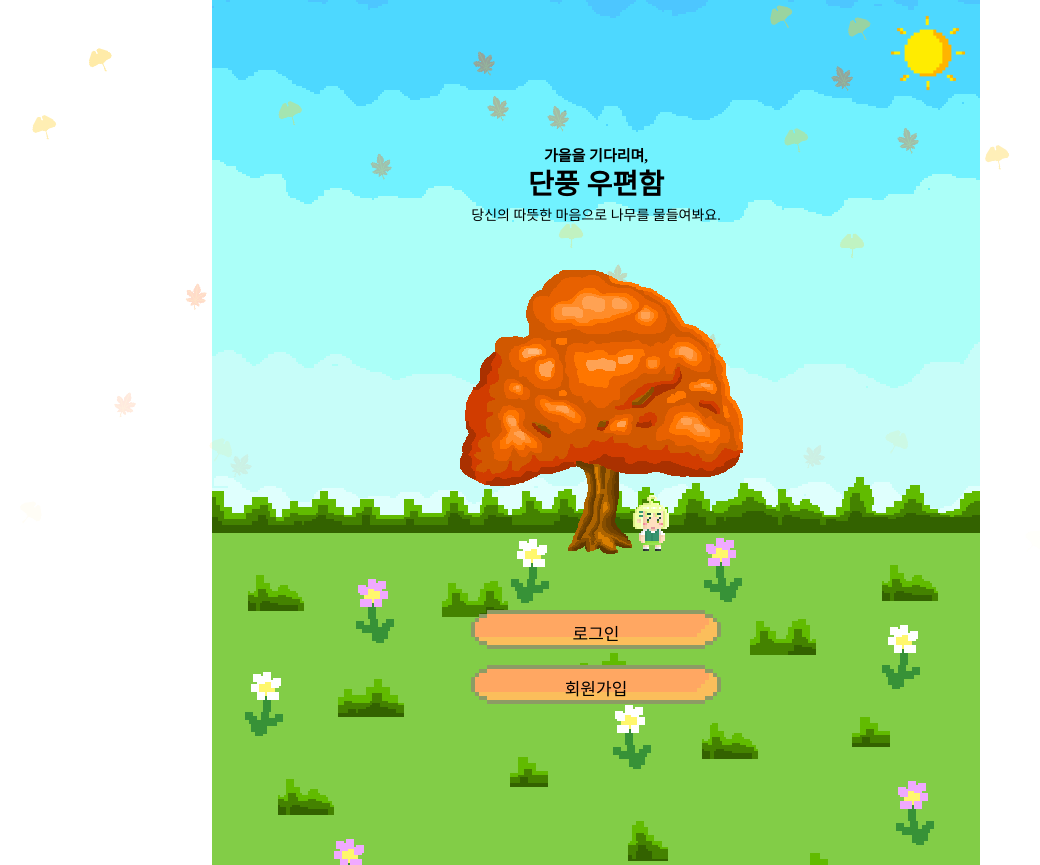
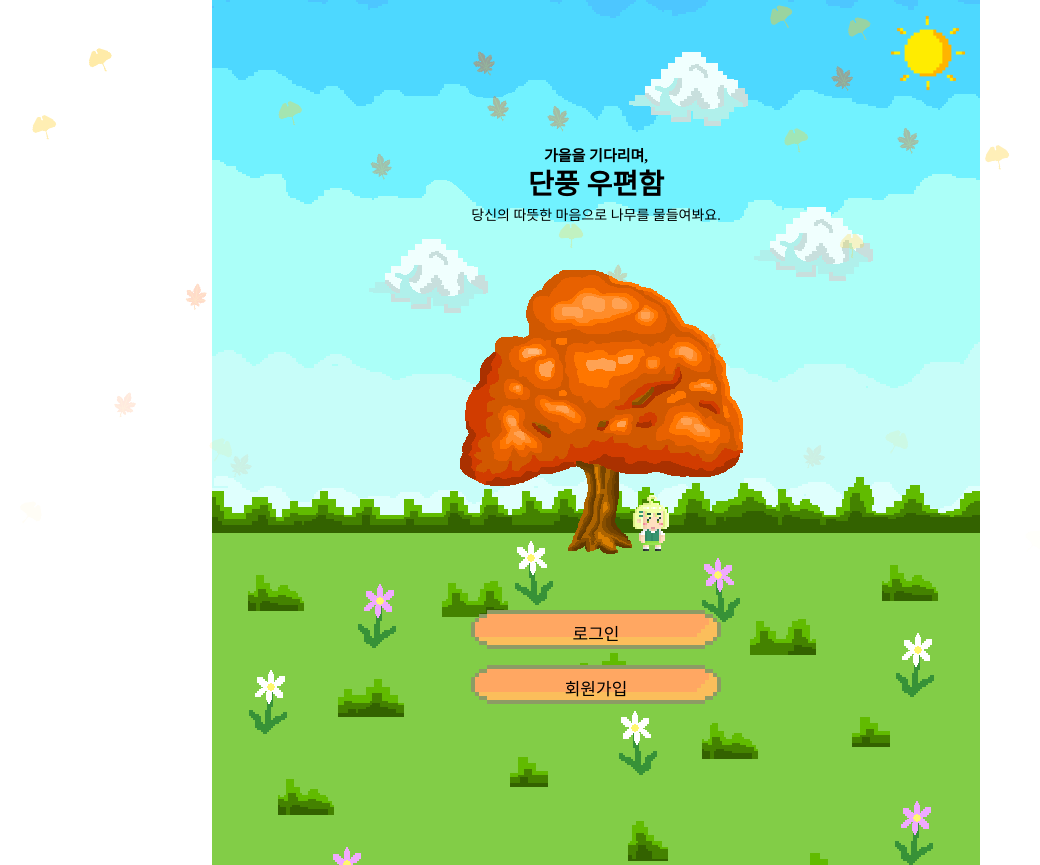
Before and after one commit to minseong0324/MapleMailbox-Frontend, a React (Vite) app: page / in a window 1280 px wide. Shown: the whole page, without its empty margins (44-1084 px from the left). Built offline with nearby package versions, Linux system fonts and the light colour scheme.

Commit message:
background, sky 변경

```diff
--- a/src/App.css
+++ b/src/App.css
@@ -28,7 +28,7 @@ body {
   padding: 0;
   height: 100vh;
   overflow: hidden;
-  background: url('./assets/sky/sky5-3.png');
+  background: url('./assets/sky/sky6.png');
   background-size: auto;
   background-position: center center;
   background-repeat: no-repeat;
@@ -41,7 +41,7 @@ body::after {
   left: 0px;
   height: 100%;
   width: 100%;
-  background: url('./assets/background/background15.png');
+  background: url('./assets/background/background16.png');
   background-size: auto;
   background-position: center center;
   background-repeat: no-repeat;
```
Also changed, not shown: src/assets/background/background16.png (added), src/assets/sky/sky6.png (added).
